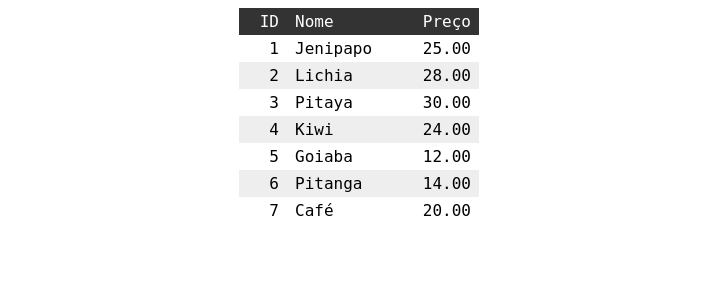
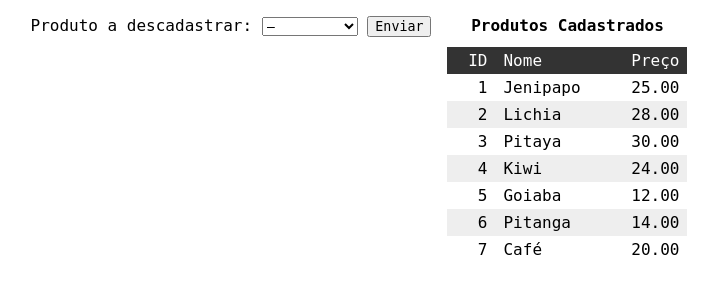
Before and after one commit to s-mitsueda/div_proj1_turma2, a Flask app: page /cadastro/ in a window 1280 px wide. Shown: the top 300 px of the page, without its empty margins (281-999 px from the left). Run offline with Flask 2, Linux system fonts and the light colour scheme.

Commit message:
Implementar função e formulário de descadastramento de produtos

```diff
--- a/app.py
+++ b/app.py
@@ -1,10 +1,16 @@
-from flask import Flask, render_template
+from flask import Flask, render_template, redirect, request, url_for
 import pandas as pd
 
 app = Flask(__name__)
 
-df = pd.read_csv("Produtos.csv", index_col="Código")
+produtos = pd.read_csv("Produtos.csv", index_col="Nome")
 
 @app.route("/cadastro/")
-def listar():
-	return render_template("lista.html", df=df)
+def menu_cadastro():
+	return render_template("_menu_cadastro.html", produtos=produtos)
+
+@app.route("/cadastro/descadastrar/", methods=["POST"])
+def descadastrar():
+	produtos.drop(request.form.get("a_descadastrar"), inplace=True)
+
+	return redirect(url_for("menu_cadastro"))
--- a/static/style.css
+++ b/static/style.css
@@ -1,15 +1,43 @@
 * {
 	box-sizing: border-box;
+	font-family: monospace;
 }
 
 :root {
-	font-family: monospace;
 	font-size: 16px;
 }
 
+body {
+	display: grid;
+		grid-template-columns: 1fr max-content;
+		gap: 1rem;
+	width: max-content;
+	height: 100%;
+	padding: 1rem;
+	margin: 0 auto;
+}
+
+div {
+	width: max-content;
+}
+
+/* FORMULÁRIOS */
+form {
+	width: max-content;
+}
+
+select {
+	width: 6rem;
+}
+
+/* TABELAS */
 table {
 	border-collapse: collapse;
-	margin: 0 auto;
+}
+
+caption {
+	margin-bottom: 0.75rem;
+	font-weight: bold;
 }
 
 .col_id		{width: 3rem;}
--- /dev/null
+++ b/templates/_menu_cadastro.html
@@ -0,0 +1,13 @@
+{% extends "_base.html" %}
+
+{% block titulo %}Menu de Cadastro{% endblock titulo %}
+
+{% block main %}
+<div class="form_wrapper">
+	{% include "form_descadastro.html" %}
+</div>
+
+<div class="table_wrapper">
+	{% include "table_produtos.html" %}
+</main>
+{% endblock main %}
--- /dev/null
+++ b/templates/form_descadastro.html
@@ -0,0 +1,14 @@
+<form name="form_descadastro" action="/cadastro/descadastrar/" method="post">
+	<label for="selectDescadastro">Produto a descadastrar:
+		<select name="a_descadastrar" id="selectDescadastro" required="True">
+			<option value="">—</option>
+			{% if produtos.empty == False %}
+			{% for row in produtos.itertuples() %}
+			<option>{{ row[0] }}</option>
+			{% endfor %}
+			{% endif %}
+		</select>
+	</label>
+
+	<button>Enviar</button>
+</form>
--- a/templates/lista.html
+++ b/templates/table_produtos.html
@@ -1,9 +1,5 @@
-{% extends "_base.html" %}
-
-{% block titulo %}Menu de Cadastro{% endblock %}
-
-{% block main %}
 <table>
+	<caption>Produtos Cadastrados</caption>
 	<colgroup>
 		<col class="col_id">
 		<col class="col_nome">
@@ -17,21 +13,20 @@
 		</tr>
 	</thead>
 	<tbody>
-		{% if df.empty %}
+		{% if produtos.empty %}
 		<tr>
 			<td class="cell_int">—</td>
 			<td class="cell_str">—</td>
 			<td class="cell_int">—</td>
 		</tr>
 		{% else %}
-		{% for row in df.itertuples() %}
+		{% for row in produtos.itertuples() %}
 		<tr>
-			<td class="cell_int">{{ row[0] }}</td>
-			<th scope="row" class="cell_str">{{ row[1] }}</th>
+			<td class="cell_int">{{ row[1] }}</td>
+			<th scope="row" class="cell_str">{{ row[0] }}</th>
 			<td class="cell_int">{{ "{:.2f}".format(row[2]) }}</td>
 		</tr>
 		{% endfor %}
 		{% endif %}
 	</tbody>
 </table>
-{% endblock %}
```
